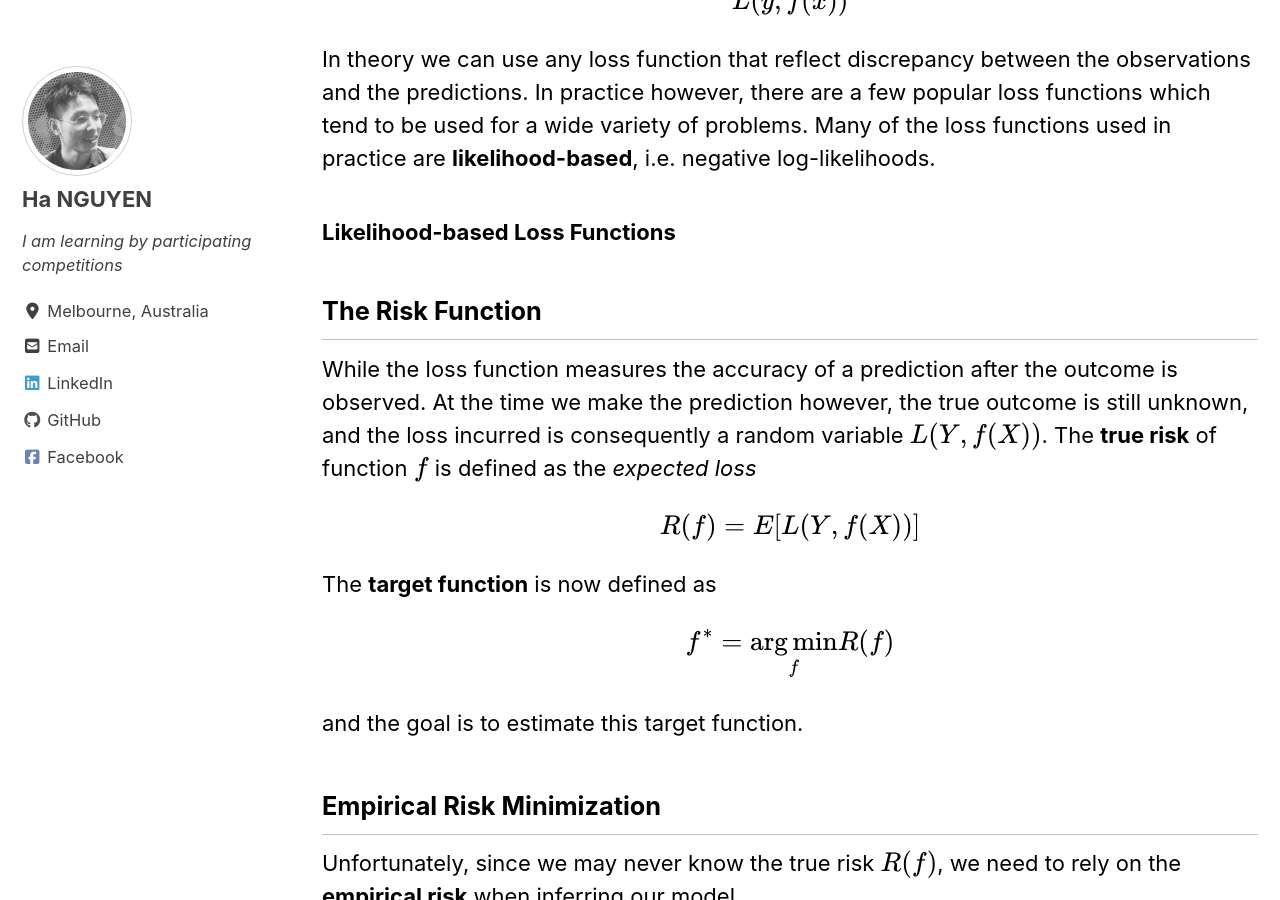
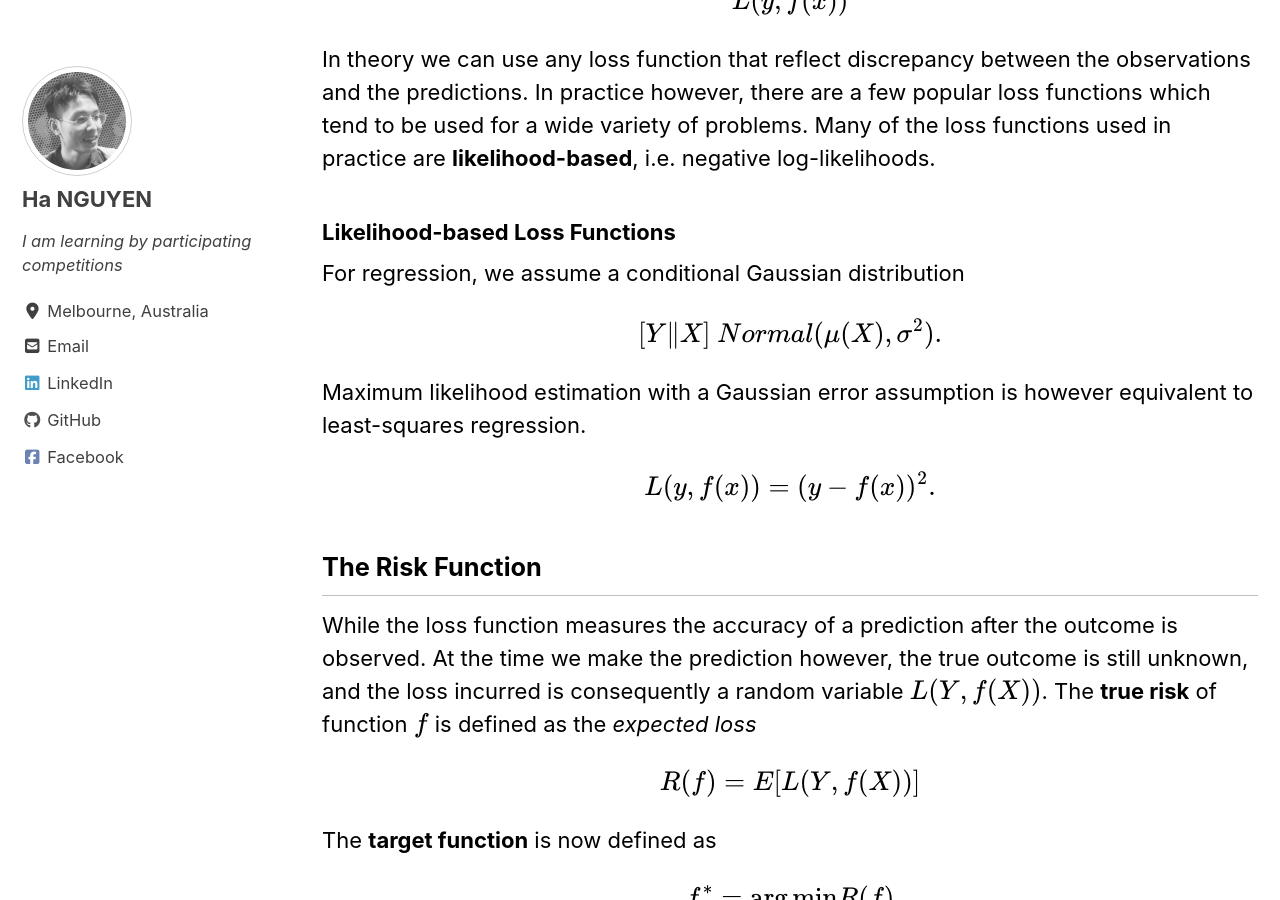
Before and after one commit to datasciblog/datasciblog.github.io, a Jekyll site: the page built from _posts/2020-02-26-tree-boosting-03.md, in a window 1280 px wide and 900 px high, scrolled down 1584 px. Built offline with Jekyll 4.4.1, drawn with Linux system fonts in a browser that asks for light colours; cached includes are drawn as plain includes; nearby versions of some CDN libraries; formulas are drawn with MathJax 3; some of the changed text lies outside the part shown.

Commit message:
Update 2020-02-26-tree-boosting-03.md

```diff
--- a/_posts/2020-02-26-tree-boosting-03.md
+++ b/_posts/2020-02-26-tree-boosting-03.md
@@ -42,7 +42,13 @@ In theory we can use any loss function that reflect discrepancy between the obse
 
 ### Likelihood-based Loss Functions
 
+For regression, we assume a conditional Gaussian distribution
 
+$$[Y \| X] ~ Normal(\mu(X), \sigma^2).$$
+
+Maximum likelihood estimation with a Gaussian error assumption is however equivalent to least-squares regression.
+
+$$L(y, f(x)) = (y − f(x))^2.$$
 
 ## The Risk Function
 
```
